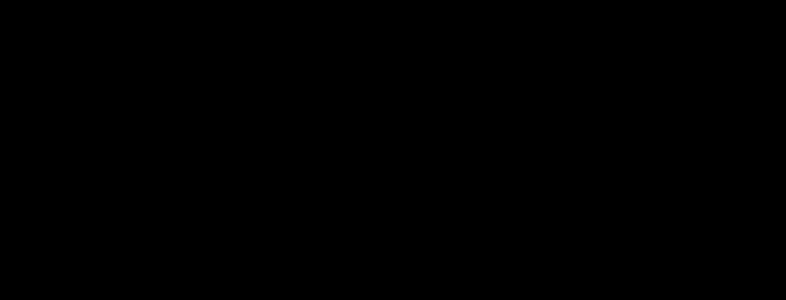
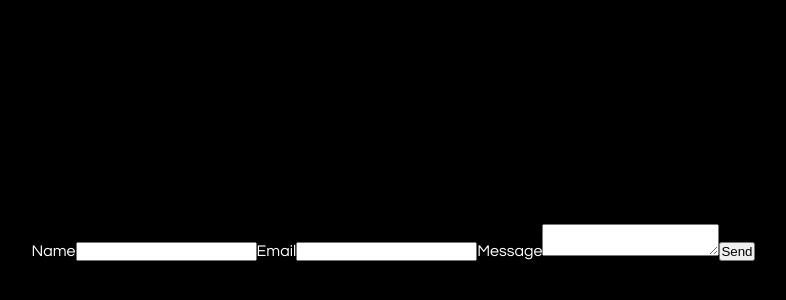
Before and after one commit to raheemelassadi/raheem-el-assadi-portfolio, a React (Create React App) app: page / in a window 1280 px wide. Shown: the part 3358-3658 px from the top of the page, without its empty margins (247-1033 px from the left). Before the commit the page ends 2400 px from the top, so only its background shows below. Built offline with nearby package versions, Linux system fonts and the light colour scheme.

Commit message:
added form using emailjs

```diff
--- a/package.json
+++ b/package.json
@@ -3,6 +3,7 @@
   "version": "0.1.0",
   "private": true,
   "dependencies": {
+    "@emailjs/browser": "^3.11.0",
     "@testing-library/jest-dom": "^5.16.5",
     "@testing-library/react": "^13.4.0",
     "@testing-library/user-event": "^13.5.0",
--- a/src/App.js
+++ b/src/App.js
@@ -2,6 +2,8 @@
 import Hero from "./components/Hero";
 import Main from "./components/Main";
 import Skills from "./components/Skills";
+import Projects from "./components/Projects";
+import Contact from "./components/Contact";
 import './app.scss'
 
 
@@ -12,6 +14,8 @@
       <Hero />
       <Main />
       <Skills />
+      <Projects />
+      <Contact />
     </div>
   );
 }
--- /dev/null
+++ b/src/components/Contact.js
@@ -0,0 +1,37 @@
+import React, { useRef } from 'react';
+import emailjs from '@emailjs/browser';
+import './contact.scss'
+
+const Contact = () => {
+    const form = useRef();
+
+
+
+    const sendEmail = (e) => {
+        e.preventDefault();
+
+        emailjs.sendForm('service_dd6xpmh', 'template_7dfy8ip', form.current, 'PQXyZDi2W5ZN7VZnm')
+          .then((result) => {
+              console.log(result.text);
+              e.target.reset()
+          }, (error) => {
+              console.log(error.text);
+          });
+      };
+
+    return (
+        <div className='contact-container'>
+            <form ref={form} onSubmit={sendEmail}>
+                <label>Name</label>
+                <input type="text" name="user_name" />
+                <label>Email</label>
+                <input type="email" name="user_email" />
+                <label>Message</label>
+                <textarea name="message" />
+                <input type="submit" value="Send" />
+            </form>
+        </div>
+    )
+}
+
+export default Contact
--- /dev/null
+++ b/src/components/Projects.js
@@ -0,0 +1,12 @@
+import "./projects.scss"
+
+const Projects = () => {
+
+    return (
+        <div className="projects-container">
+            <h1 className="project-heading">Project Section</h1>
+        </div>
+    )
+}
+
+export default Projects
--- /dev/null
+++ b/src/components/contact.scss
@@ -0,0 +1,7 @@
+.contact-container {
+    height: 100vh;
+    display: flex;
+    justify-content: center;
+    align-items: center;
+    color: white;
+}
--- /dev/null
+++ b/src/components/projects.scss
@@ -0,0 +1,7 @@
+.projects-container {
+    height: 100vh;
+    display: flex;
+    justify-content: center;
+    align-items: center;
+    color: white;
+}
```
Also changed, not shown: 1 other file (tests, documents, lock files or other folders).
